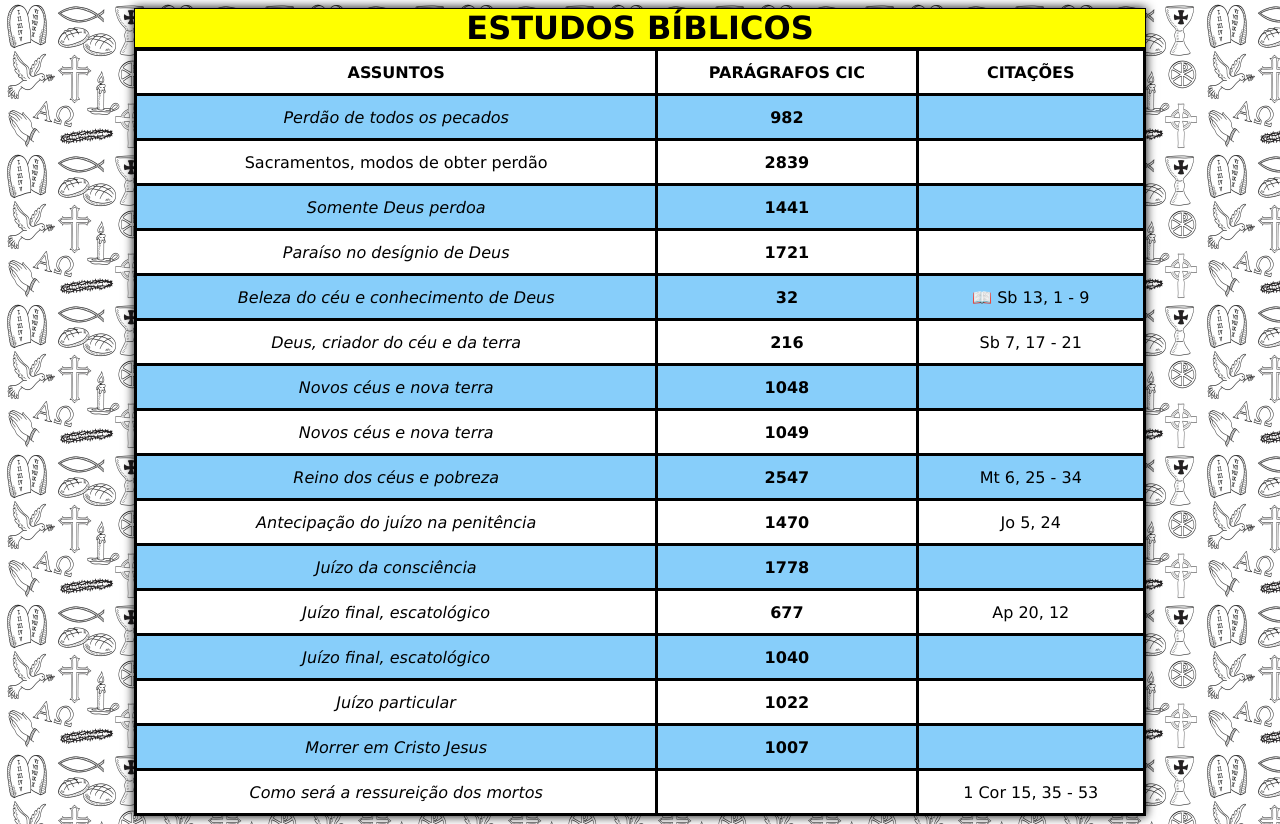
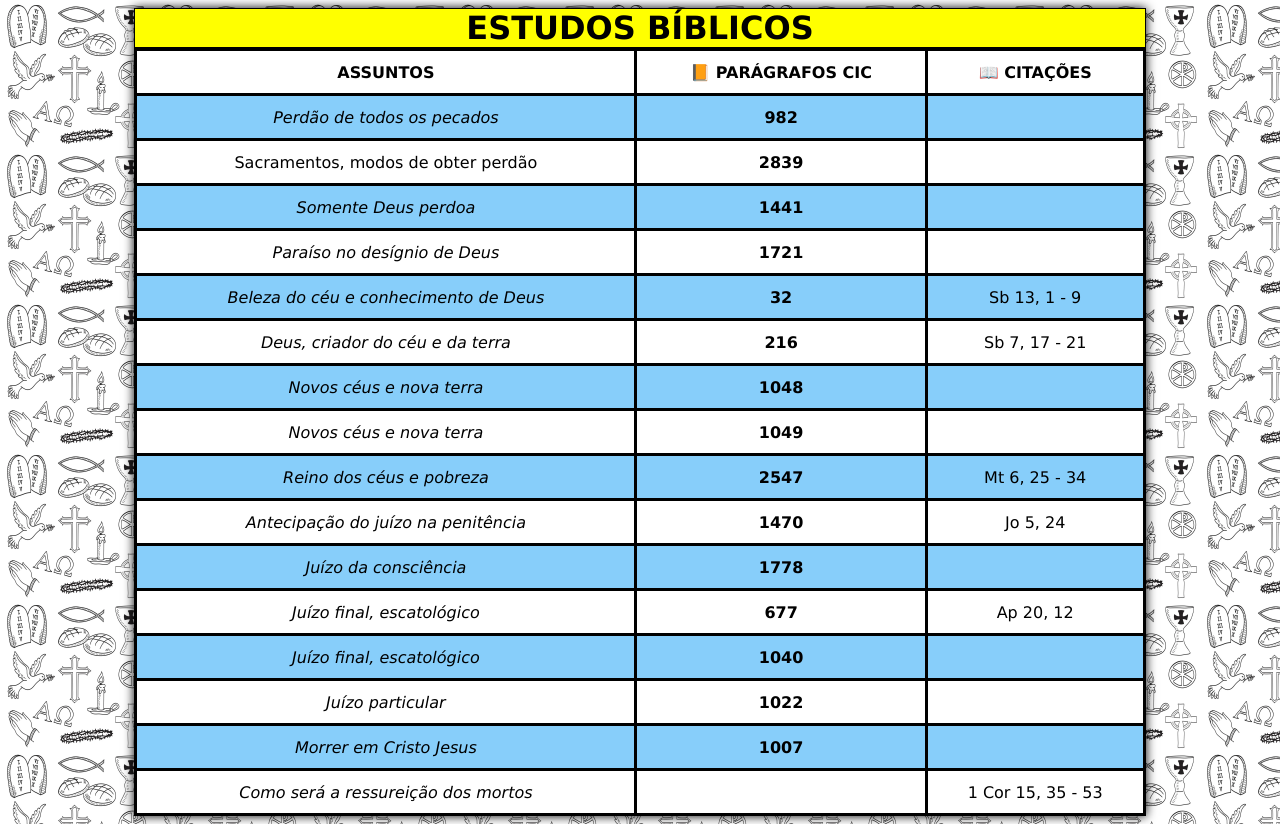
Before and after one commit to danilogoncalves94/estudos-biblicos, a plain HTML site: page index.html in a window 1280 px wide. Drawn offline with Linux system fonts and the light colour scheme.

Commit message:
Update index.html

```diff
--- a/index.html
+++ b/index.html
@@ -17,8 +17,8 @@
         <thead>
             <tr>
                 <th>ASSUNTOS</th>
-                <th>PARÁGRAFOS CIC</th>
-                <th>CITAÇÕES</th>
+                <th>📙 PARÁGRAFOS CIC</th>
+                <th>📖 CITAÇÕES</th>
             </tr>
         </thead>
         <tbody>
@@ -45,7 +45,7 @@
             <tr>
                 <td><i>Beleza do céu e conhecimento de Deus</i></td>
                 <td>32</td>
-                <td>📖 Sb 13, 1 - 9</td>
+                <td>Sb 13, 1 - 9</td>
             </tr>
             <tr>
                 <td><i>Deus, criador do céu e da terra</i></td>
```
